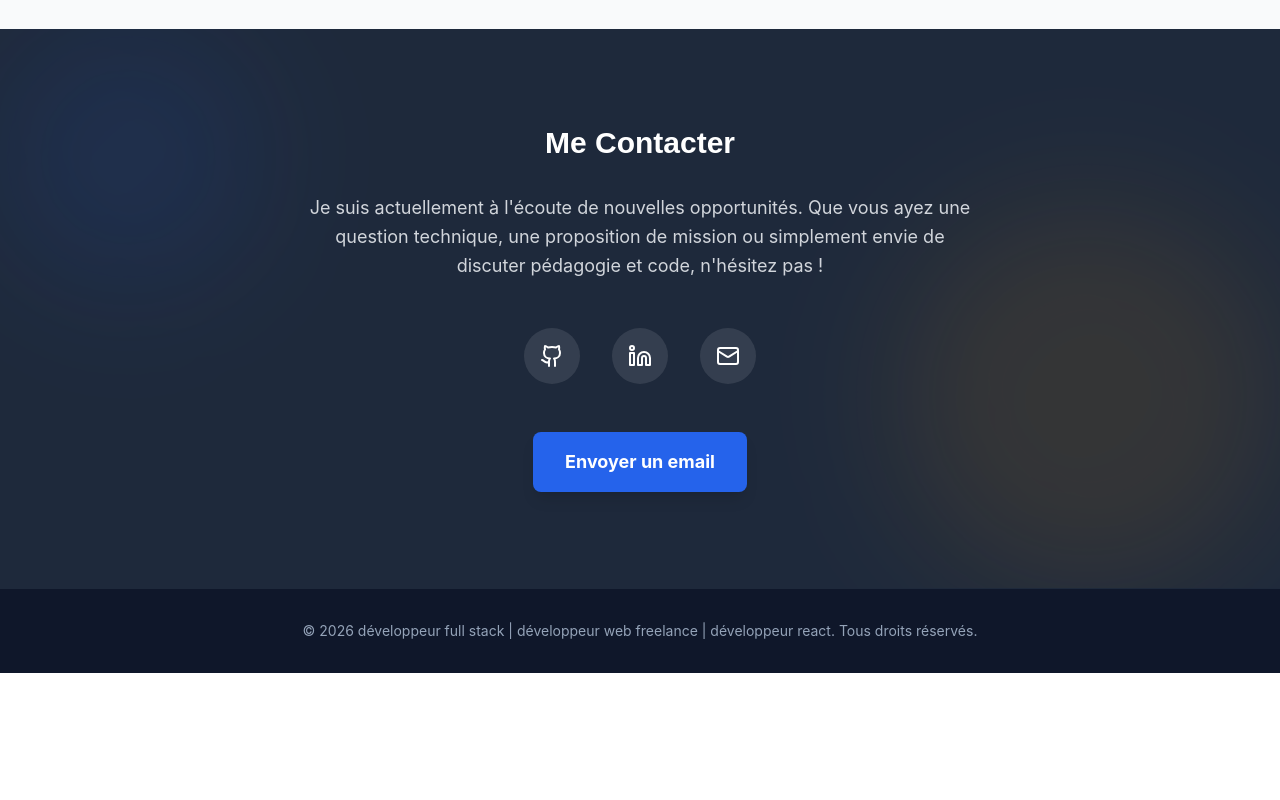
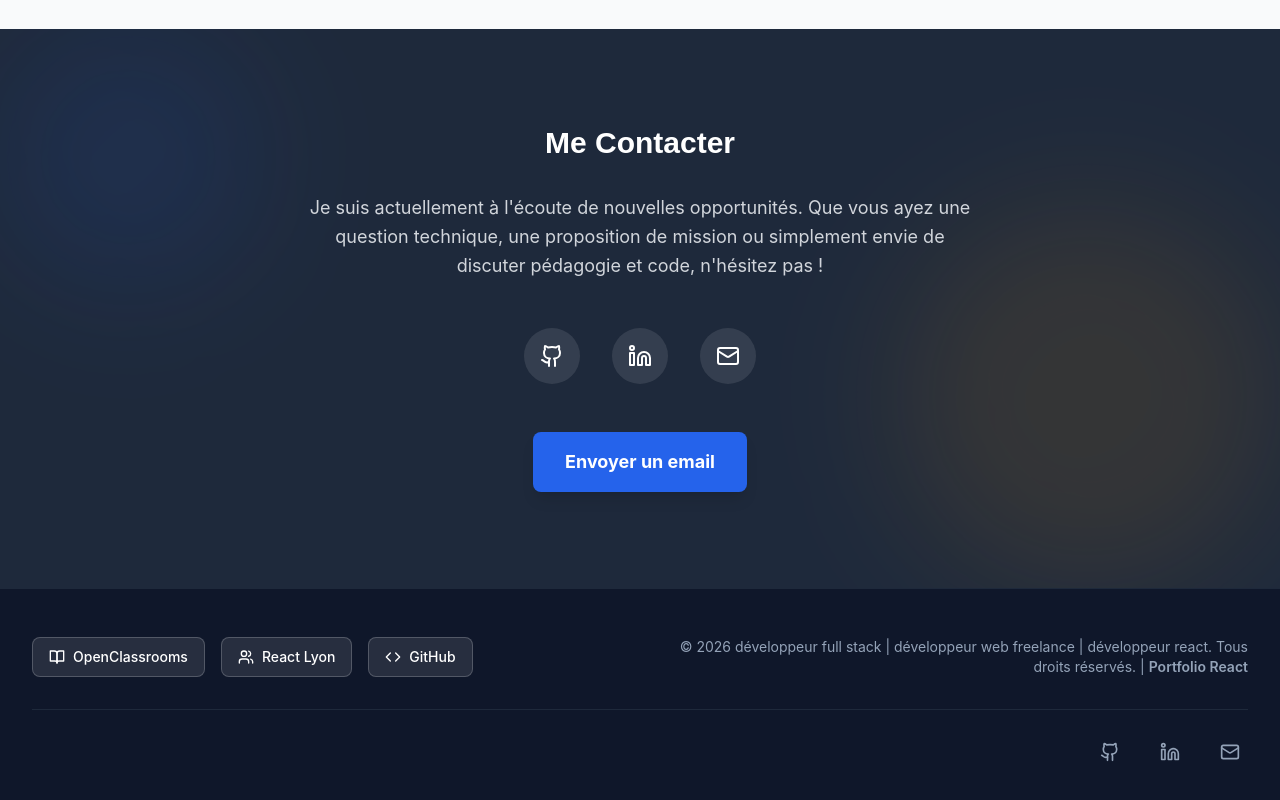
Before and after one commit to KOUAMLAN/portfolio-evle, a React (Vite) app: page / in a window 1280 px wide. Shown: the part 3825-4625 px from the top of the page. Before the commit the page ends 4498 px from the top, so only its background shows below. Built offline with nearby package versions, Linux system fonts and the light colour scheme.

Commit message:
✅ Footer.tsx - Backlinks rapides (React Lyon + GitHub)

```diff
--- a/src/components/Footer.tsx
+++ b/src/components/Footer.tsx
@@ -1,13 +1,59 @@
 import React from 'react';
 import { PERSONAL_INFO } from '../constants';
+import { BookOpen, Users, Code } from 'lucide-react';
 
 const Footer: React.FC = () => {
+  const quickLinks = [
+    { name: 'OpenClassrooms', url: 'https://openclassrooms.com/fr/members/6723456', icon: BookOpen },
+    { name: 'React Lyon', url: 'https://www.meetup.com/fr-FR/react-lyon/', icon: Users },
+    { name: 'GitHub', url: 'https://github.com/KOUAMLAN', icon: Code }
+  ];
+
   return (
-    <footer className="bg-slate-900 border-t border-slate-800 py-8 text-white">
-      <div className="max-w-7xl mx-auto px-4 text-center">
-        <p className="text-slate-400 text-sm font-sans">
-            &copy; {new Date().getFullYear()} {PERSONAL_INFO.name}. Tous droits réservés.
-        </p>
+    <footer className="bg-slate-900 border-t border-slate-800 py-12 text-white">
+      <div className="max-w-7xl mx-auto px-4 sm:px-6 lg:px-8">
+        <div className="grid md:grid-cols-2 gap-8 mb-8">
+          {/* Liens rapides BACKLINKS */}
+          <div className="flex flex-wrap gap-4">
+            {quickLinks.map((link, index) => (
+              <a
+                key={index}
+                href={link.url}
+                target="_blank"
+                rel="noopener noreferrer"
+                className="inline-flex items-center gap-2 px-4 py-2 bg-white/10 hover:bg-white/20 rounded-lg text-sm font-medium transition-all duration-300 border border-white/20 hover:border-white/40 group"
+                aria-label={`Visiter ${link.name}`}
+              >
+                <link.icon size={16} className="group-hover:-translate-x-1 transition-transform" />
+                <span>{link.name}</span>
+              </a>
+            ))}
+          </div>
+
+          {/* Copyright */}
+          <div className="text-center md:text-right">
+            <p className="text-slate-400 text-sm font-sans">
+              © {new Date().getFullYear()} {PERSONAL_INFO.name}. Tous droits réservés. |
+              <a href="https://evle-dev.fr" className="hover:text-primary font-semibold ml-1">Portfolio React</a>
+            </p>
+          </div>
+        </div>
+
+        {/* Socials footer */}
+        <div className="flex justify-center md:justify-end gap-6 pb-4 pt-6 border-t border-slate-800">
+          {PERSONAL_INFO.socials.map((social, index) => (
+            <a
+              key={index}
+              href={social.url}
+              target="_blank"
+              rel="noopener noreferrer"
+              className="text-slate-400 hover:text-white transition-colors p-2 hover:bg-white/10 rounded-lg group"
+              aria-label={`Visiter mon profil ${social.name}`}
+            >
+              <social.icon size={20} className="group-hover:scale-110 transition-transform" />
+            </a>
+          ))}
+        </div>
       </div>
     </footer>
   );
```
